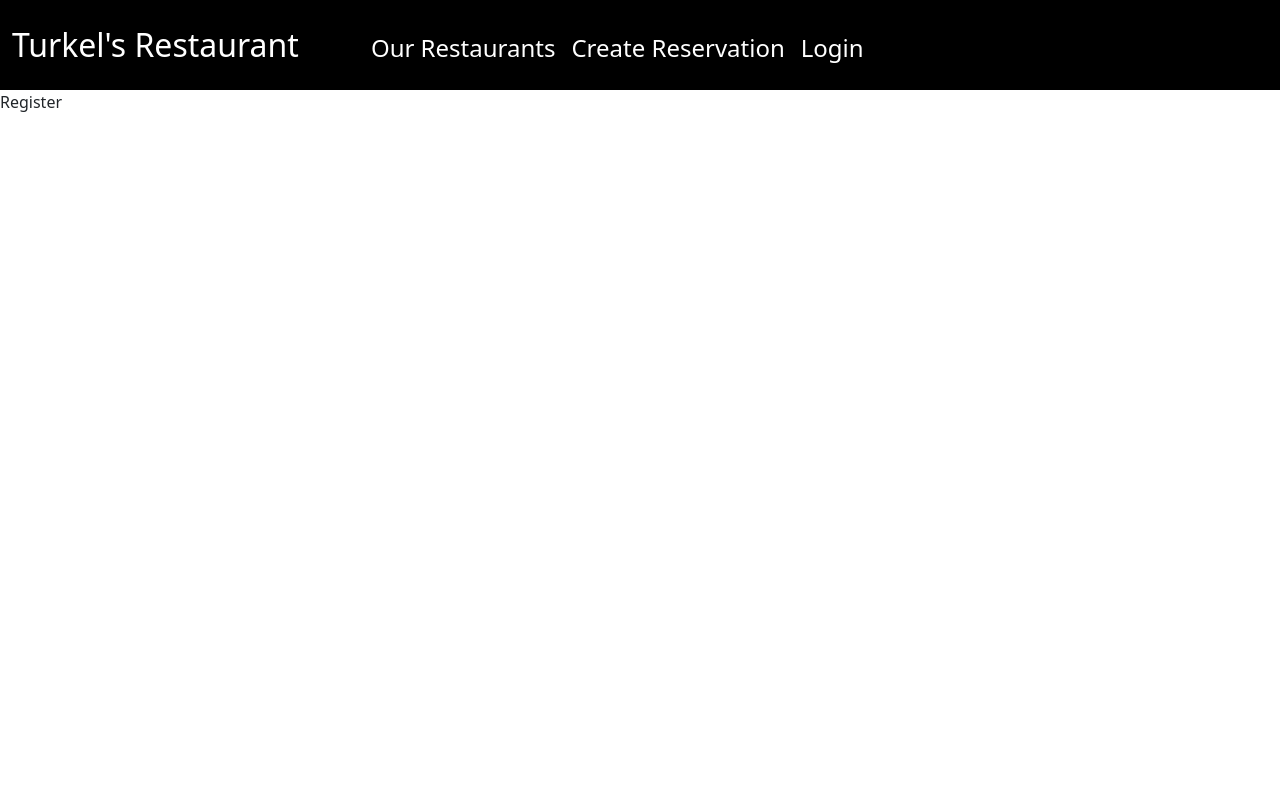
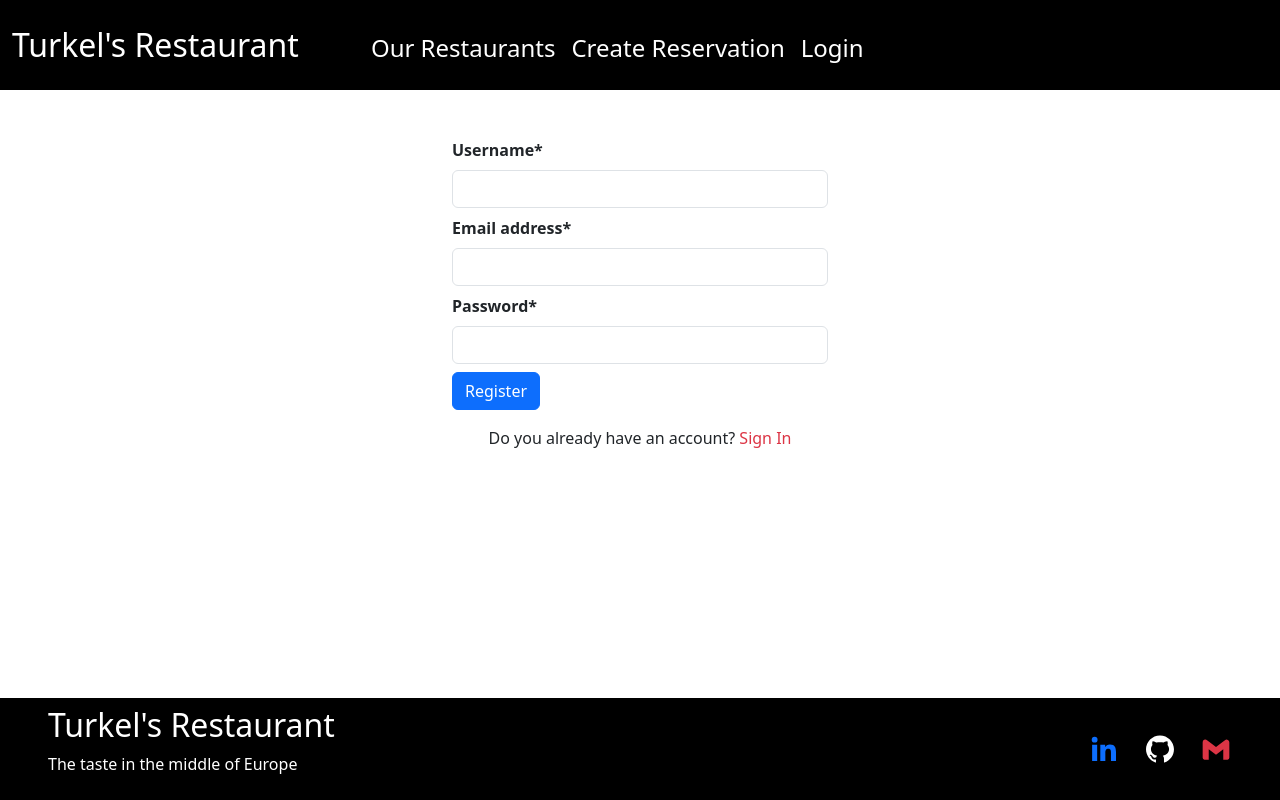
Before and after one commit to Hasan-Turkel/frontend-restaurantapp, a React (Vite) app: page /register in a window 1280 px wide. Built offline with nearby package versions, Linux system fonts and the light colour scheme; no server answers.

Commit message:
register

```diff
--- /dev/null
+++ b/src/components/RegisterForm.jsx
@@ -0,0 +1,98 @@
+import { Formik, Form } from "formik";
+import { object, string } from "yup";
+import useAuthCalls from "../hooks/useAuthCalls";
+
+const RegisterForm = () => {
+  const { register } = useAuthCalls();
+  const loginSchema = object({
+    email: string().email().required("Email is required"),
+    password: string()
+      .required("Password is required")
+      .min(8, "Password must be at least 8 characters.")
+      .max(16, "Password must be at least 16 characters")
+      .matches(/\d+/, "Password must contain number.")
+      .matches(/[a-z]/, "Password must contain lowercase letter.")
+      .matches(/[A-Z]/, "Password must contain uppercase letter.")
+      .matches(/[*!,?{}><%&$#£+-.]+/, "Password must contain custom character."),
+    username: string().required("Username is required."),
+  });
+
+  return (
+    <div className="container auth-form">
+      <Formik
+        initialValues={{
+          username: "",
+          email: "",
+          password: "",
+        }}
+        validationSchema={loginSchema}
+        onSubmit={(values, action) => {
+          register(values);
+          action.resetForm();
+          action.setSubmitting(false);
+        }}
+      >
+        {({
+          values,
+          errors,
+          touched,
+          handleChange,
+          handleBlur,
+          handleSubmit,
+          isSubmitting,
+          /* and other goodies */
+        }) => (
+          <Form onSubmit={handleSubmit}>
+            <label htmlFor="username" className="form-label fw-bolder mt-5">
+              Username*
+            </label>
+            <input
+              className="form-control"
+              type="text"
+              name="username"
+              onChange={handleChange}
+              onBlur={handleBlur}
+              value={values.username}
+            />
+            <h3>{errors.username && touched.username && errors.username}</h3>
+            <label htmlFor="email" className="form-label fw-bolder">
+              Email address*
+            </label>
+            <input
+              className="form-control"
+              type="email"
+              name="email"
+              onChange={handleChange}
+              onBlur={handleBlur}
+              value={values.email}
+            />
+            <h3>{errors.email && touched.email && errors.email}</h3>
+
+            <label htmlFor="password" className="form-label fw-bolder">
+              Password*
+            </label>
+            <input
+              className="form-control"
+              type="password"
+              name="password"
+              onChange={handleChange}
+              onBlur={handleBlur}
+              value={values.password}
+            />
+            <h3>{errors.password && touched.password && errors.password}</h3>
+
+            <button
+              type="submit"
+              className="btn btn-primary"
+              disabled={isSubmitting}
+            >
+              Register
+            </button>
+          </Form>
+        )}
+      </Formik>
+    </div>
+  );
+};
+
+export default RegisterForm;
--- a/src/hooks/useAuthCalls.jsx
+++ b/src/hooks/useAuthCalls.jsx
@@ -28,13 +28,13 @@ const useAuthCalls = () => {
   const register = async (values) => {
     dispatch(fetchStart());
     try {
-      const { data } = await axios.post(`${BASE_URL}/users/auth/register/`, values);
+        const { data } = await axiosSimple.post(`auth/register`, values);
       dispatch(registerSuccess(data));
     //   toastSuccessNotify("Register performed.")
       navigate("/");
-      // console.log(data);
+      console.log(data);
     } catch (error) {
-      // console.log(error);
+      console.log(error);
       dispatch(fetchFail());
     //   toastErrorNotify("Register failed")
     }
--- a/src/pages/Register.jsx
+++ b/src/pages/Register.jsx
@@ -1,8 +1,21 @@
-import React from 'react'
+
+import Footer from '../components/Footer';
+import RegisterForm from '../components/RegisterForm'
+import { useNavigate } from 'react-router-dom'
 
 const Register = () => {
-  return (
-    <div>Register</div>
+  const props = "position-absolute bottom-0";
+
+  const navigate = useNavigate()
+  return (<>
+   <RegisterForm/>
+   <p className='text-center mt-3'>Do you already have an account? <span className='text-danger' role='button' onClick={()=>navigate("/login")}>Sign In</span></p>
+   <div className='empty-div'></div>
+
+   <Footer props={props} />
+
+  </>
+
   )
 }
 
```
